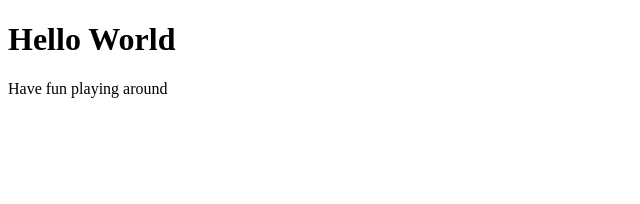
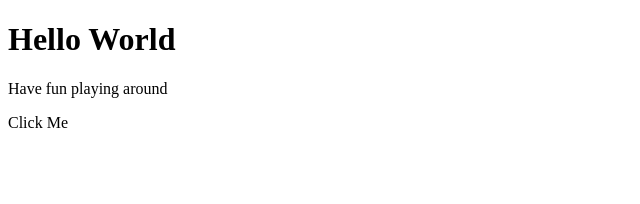
Before and after one commit to rebel-l/ShopFriendWFS, a React app: page / in a window 1280 px wide. Shown: the top 204 px of the page, without its empty margins (0-640 px from the left). Built offline with nearby package versions, Linux system fonts and the light colour scheme.

Commit message:
#5: added draft to call auth service

```diff
--- a/package.json
+++ b/package.json
@@ -6,6 +6,7 @@
   "license": "GPL-3.0",
   "private": true,
   "dependencies": {
+    "axios": "^0.19.2",
     "react": "^16.13.0",
     "react-dom": "^16.13.0"
   },
--- /dev/null
+++ b/src/components/AjaxButton.js
@@ -0,0 +1,31 @@
+import React, { Component } from 'react';
+import axios from 'axios';
+
+class AjaxButton extends Component {
+    handleClick() {
+        console.log('Clicked');
+        axios.get('https://auth.shopfriend.test/ping')
+            .then(function (response) {
+                console.log(response);
+            })
+            .catch(function (error) {
+                console.log(error);
+            });
+
+        axios.put('https://auth.shopfriend.test/public/facebook/login')
+            .then(function (response) {
+                console.log(response);
+            })
+            .catch(function (error) {
+                console.log(error);
+            });
+    }
+
+    render() {
+        return (
+            <div onClick={() => this.handleClick()}>Click Me</div>
+        );
+    }
+}
+
+export default AjaxButton
--- a/src/components/App.js
+++ b/src/components/App.js
@@ -1,4 +1,5 @@
 import React, { Component } from "react";
+import AjaxButton from "./AjaxButton";
 
 class App extends Component {
     render() {
@@ -6,6 +7,7 @@ class App extends Component {
             <div>
                 <h1>Hello World</h1>
                 <p>Have fun playing around</p>
+                <AjaxButton />
             </div>
         );
     }
```
Also changed, not shown: 1 other file (tests, documents, lock files or other folders).
